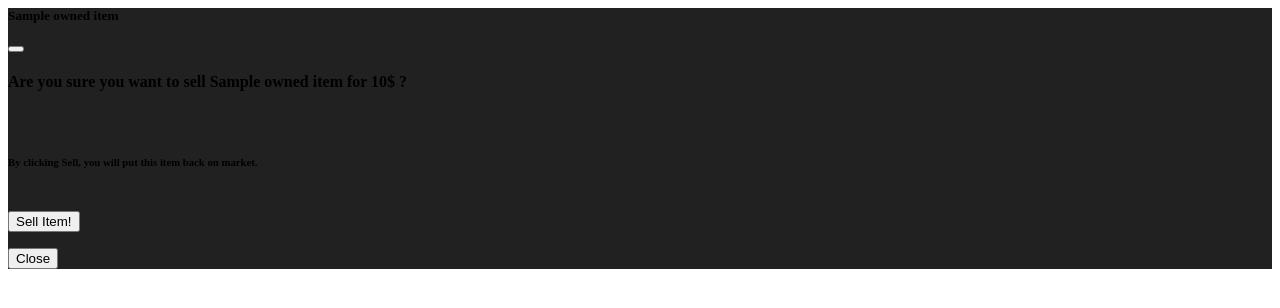
After one commit to Lyarkh/FreeCodeCamp_Courses, a Flask app: template Flask_Course_Web_Application/flask_course_web_application/Flask_Market/market/templates/includes/owned_items_modal.html in a window 1280 px wide. The commit adds this page. Shown: the top 308 px of the page. Run offline with Flask 3, Linux system fonts and the light colour scheme; tables that the repository leaves empty hold one stand-in row (values such as "Sample post"); the template is opened without the code that fills it: values that come from a table or form of the project are taken from there, most other values are stand-ins (such as "Sample title", 1, 10 or a date in 2020).

Commit message:
feat: adicioando modal para venda do item
criando nova include html com o modal do item de venda, modificando e adicionando no market.html

```diff
--- /dev/null
+++ b/Flask_Course_Web_Application/flask_course_web_application/Flask_Market/market/templates/includes/owned_items_modal.html
@@ -0,0 +1,45 @@
+<style>
+    .modal-content {
+        background-color: #212121;
+    }
+</style>
+
+<div class="modal fade" id="Modal-SellingConfirm-{{ owned_item.id }}"
+    tabindex="-1"
+    aria-labelledby="exampleModalLabel"
+    aria-hidden="true">
+    <div class="modal-dialog">
+        <div class="modal-content">
+            <div class="modal-header">
+                <h5 class="modal-title" id="ModalLabel">
+                    {{ owned_item.name }}
+                </h5>
+            <button type="button" class="close" data-dismiss="modal" aria-label="Close">
+                <span aria-hidden="true"></span>
+            </button>
+            </div>
+            <div class="modal-body">
+
+                <form method="POST">
+                    {{ selling_form.hidden_tag() }}
+                    <h4 classe="text-center">
+                        Are you sure you want to sell {{ owned_item.name }} for {{ owned_item.price }}$ ?
+                    </h4>
+                    <br>
+                    <h6 class="text-center">
+                        By clicking Sell, you will put this item back on market.
+                    </h6>
+                    <br>
+                    <input type="hidden" name="sold_item" value="{{ owned_item.name }}" id="sold_item">
+                    {{ selling_form.submit(class="btn btn-outline-danger btn-block") }}
+
+                </form>
+            </div>
+            <div class="modal-footer">
+                <button type="button" class="btn btn-secondary" data-dismiss="modal">
+                    Close
+                </button>
+            </div>
+        </div>
+    </div>
+</div>
--- a/Flask_Course_Web_Application/flask_course_web_application/Flask_Market/market/templates/market.html
+++ b/Flask_Course_Web_Application/flask_course_web_application/Flask_Market/market/templates/market.html
@@ -44,12 +44,13 @@
             <br>
             <div class="row">
                 {% for owned_item in owned_items %}
+                {% include 'includes/owned_items_modal.html' %}
                     <div class="col-md-6">
                         <div style="margin-bottom: 5px" class="card text-center bg-dark">
                             <div class="card-body">
                                 <h5 class="card-title">{{ owned_item.name }}</h5>
                                 <button type="button" class="btn btn-outline-danger" style="margin-bottom: 5px"
-                                    data-toggle="modal" data-target="#YourDataTarget">
+                                    data-toggle="modal" data-target="#Modal-SellingConfirm-{{ owned_item.id }}">
                                     Sell this Item
                                 </button>
                                 <p class="card-text">
```
